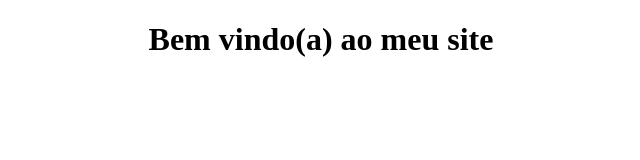
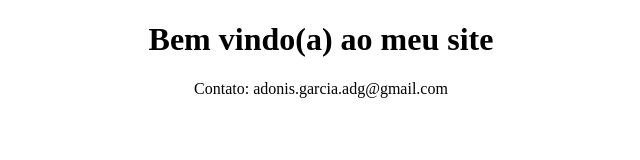
Before and after one commit to ADGAdonis/adonisgarcia.github.io, a plain HTML site: page index.html in a window 1280 px wide. Shown: the whole page, without its empty margins (319-959 px from the left). Drawn offline with Linux system fonts and the light colour scheme.

Commit message:
add contato

```diff
--- a/index.html
+++ b/index.html
@@ -8,6 +8,6 @@
 <body>
     <h1 style="text-align:center;">Bem vindo(a) ao meu site</h1>
 
-
+    <p style="text-align:center;">Contato: adonis.garcia.adg@gmail.com</p>
 </body>
 </html>
```
